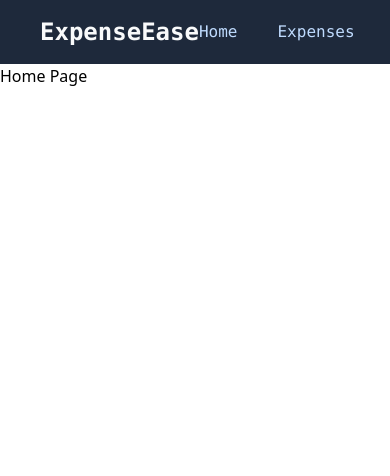
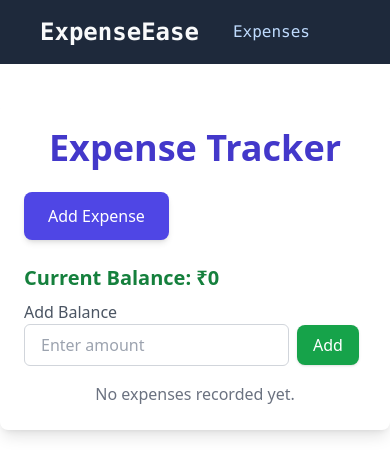
Before and after one commit to abhishekbansal2312/expense-tracker, a React (Create React App) app: page / in a window 390 px wide. Shown: the top 476 px of the page. Built offline with nearby package versions, Linux system fonts and the light colour scheme.

Commit message:
fixed the styling, remove container from header.

```diff
--- a/src/App.js
+++ b/src/App.js
@@ -12,8 +12,7 @@ function App() {
         <Toaster position="top-right" />
         <Routes>
           <Route>
-            <Route path="/" element={<Home />} />
-            <Route path="/addexpense" element={<Expense />}></Route>
+            <Route path="/" element={<Expense />}></Route>
           </Route>
         </Routes>
       </BrowserRouter>
--- a/src/components/ExpenseList.jsx
+++ b/src/components/ExpenseList.jsx
@@ -17,17 +17,18 @@ const ExpenseList = () => {
       {ArrayofObject.map((expense, idx) => (
         <div
           key={idx}
-          className="bg-white shadow-md rounded-md p-4 flex flex-col sm:flex-row sm:justify-between items-start sm:items-center border-l-2 border-b-2 border-sky-700"
+          className="bg-white shadow-md rounded-md p-4 flex flex-wrap sm:flex-nowrap sm:justify-between items-center border-l-2 border-b-2 border-sky-700"
         >
-          <div className="flex flex-col sm:flex-row items-start sm:items-center gap-10">
-            <h2 className="text-lg font-bold text-gray-800">
+          <div className="grid grid-cols-2 sm:grid-cols-4 gap-x-10 items-center flex-grow">
+            <h2 className="text-lg font-bold text-gray-800 truncate">
               {expense.expense}
             </h2>
             <p className="text-sm text-gray-600">₹{expense.amount}</p>
             <p className="text-sm text-gray-600">{expense.category}</p>
             <p className="text-sm text-gray-600">{expense.date}</p>
           </div>
-          <div className="mt-4 sm:mt-0 flex gap-3">
+
+          <div className="mt-4 sm:mt-0 flex gap-4 sm:ml-4">
             <button
               onClick={() => handleEditClick(idx)}
               aria-label="Edit Expense"
--- a/src/components/Header.jsx
+++ b/src/components/Header.jsx
@@ -1,22 +1,21 @@
 import { Link } from "react-router-dom";
+
 const Header = () => {
   return (
-    <>
-      <div className="container py-4 flex justify-between bg-slate-800 font-mono text-blue-200">
-        <div className="row flex items-center justify-center text-gray-50 ml-10 font-semibold text-2xl">
-          <h1>ExpenseEase</h1>
-        </div>
-        <ul className="flex items-center justify-center text-gray-50 mr-20 gap-10 ">
-          <Link to="/" className="text-blue-200 hover:text-blue-400">
-            <li className="hover:underline">Home</li>
-          </Link>
-
-          <Link to="/addexpense" className="text-blue-200 hover:text-blue-400">
-            <li className="hover:underline">Expenses</li>
-          </Link>
+    <header className="w-full py-4 flex justify-between bg-slate-800 font-mono text-blue-200">
+      <div className="flex items-center justify-center text-gray-50 ml-10 font-semibold text-2xl">
+        <h1>ExpenseEase</h1>
+      </div>
+      <nav className="flex items-center justify-center text-gray-50 mr-20 gap-10">
+        <ul className="flex items-center justify-center gap-10">
+          <li>
+            <Link to="/" className="text-blue-200 hover:text-blue-400">
+              Expenses
+            </Link>
+          </li>
         </ul>
-      </div>
-    </>
+      </nav>
+    </header>
   );
 };
 
```
